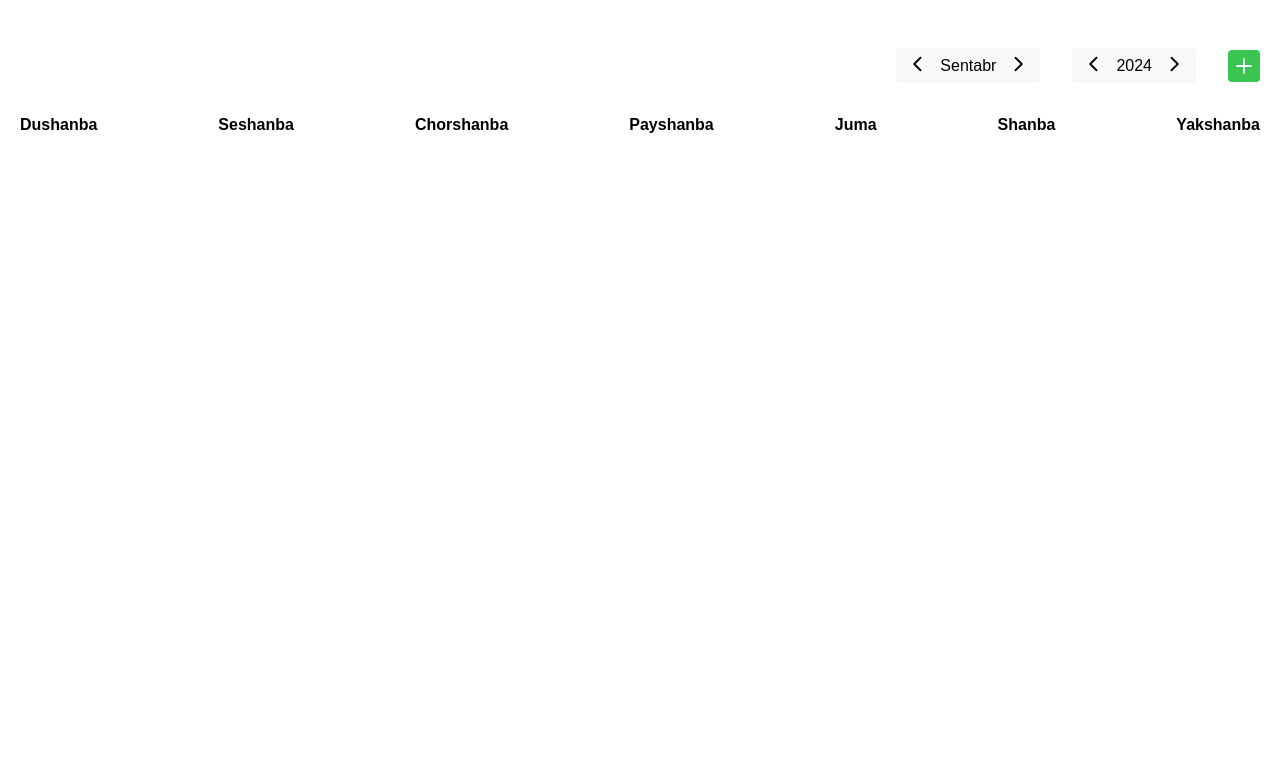
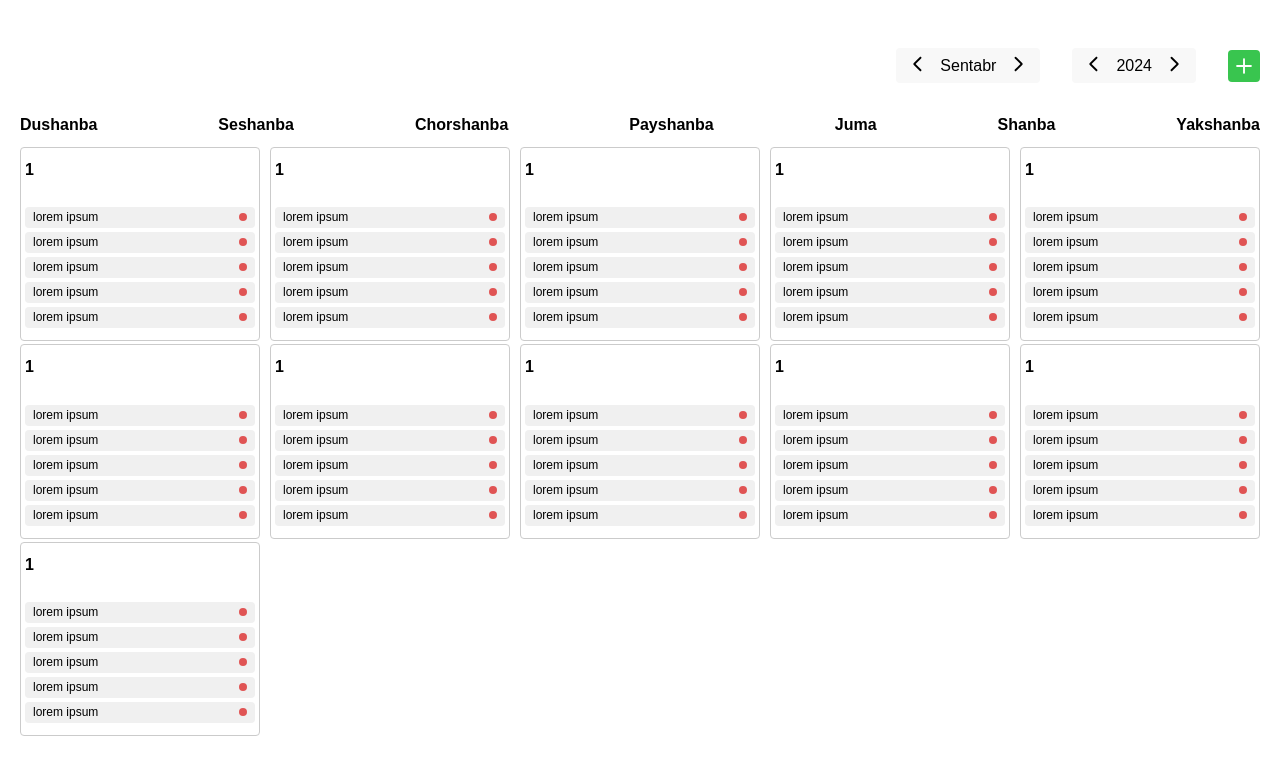
Before and after one commit to akramjonnuriddinov/osg-task, a Vue app: page / in a window 1280 px wide. Shown: the top 774 px of the page. Built offline with nearby package versions, Linux system fonts and the light colour scheme.

Commit message:
Add TaskComponent design

```diff
--- a/src/App.vue
+++ b/src/App.vue
@@ -1,9 +1,13 @@
 <script setup lang="ts">
 import TaskHeader from '@/components/TaskHeader.vue'
+import TaskComponent from '@/components/TaskComponent.vue'
 </script>
 
 <template>
   <div>
     <task-header />
+    <div>
+      <task-component />
+    </div>
   </div>
 </template>
--- /dev/null
+++ b/src/components/TaskComponent.vue
@@ -0,0 +1,75 @@
+<script setup lang="ts">
+// import { useCounterStore } from '@/store'
+
+// const store = useCounterStore()
+</script>
+
+<template>
+  <!-- <div>
+    {{ store.count }}
+  </div>
+  <button @click="store.increment">add</button> -->
+  <div class="container">
+    <div class="all-tasks">
+      <div v-for="i in 11" :key="i" class="task-wrapper">
+        <span class="task-wrapper__day">1</span>
+        <ul calss="tasks">
+          <li v-for="i in 5" :key="i" class="tasks__item">
+            <span>lorem ipsum</span>
+            <span class="circle"></span>
+          </li>
+        </ul>
+      </div>
+    </div>
+  </div>
+</template>
+
+<style scoped>
+.all-tasks {
+  display: flex;
+  align-items: center;
+  justify-content: space-between;
+  flex-wrap: wrap;
+  gap: 3px;
+}
+
+.task-wrapper {
+  border: 1px solid #cbcbcb;
+  border-radius: 4px;
+  padding: 12px 4px;
+  width: 240px;
+}
+
+.task-wrapper__day {
+  font-weight: 600;
+  font-size: 16px;
+  line-height: 19.5px;
+  display: block;
+  margin-bottom: 28px;
+}
+
+.tasks {
+  display: flex;
+  flex-direction: column;
+}
+
+.tasks__item {
+  display: flex;
+  align-items: center;
+  justify-content: space-between;
+  background-color: #f0f0f0;
+  border-radius: 4px;
+  padding: 4px 8px 5px;
+}
+
+.tasks__item:not(:last-child) {
+  margin-bottom: 4px;
+}
+
+.circle {
+  background-color: #e05454;
+  width: 8px;
+  height: 8px;
+  border-radius: 100%;
+}
+</style>
--- a/src/main.ts
+++ b/src/main.ts
@@ -1,5 +1,10 @@
 import { createApp } from 'vue'
 import './style.css'
 import App from './App.vue'
+import { createPinia } from 'pinia'
 
-createApp(App).mount('#app')
+const app = createApp(App)
+const pinia = createPinia()
+
+app.use(pinia)
+app.mount('#app')
--- /dev/null
+++ b/src/store/index.ts
@@ -0,0 +1,15 @@
+import { defineStore } from "pinia"
+
+export const useCounterStore = defineStore('counter', {
+  state: () => ({
+    count: 0, name: 'Eduardo'
+  }),
+  getters: {
+    doubleCount: (state) => state.count * 2,
+  },
+  actions: {
+    increment() {
+      this.count++
+    },
+  },
+})
```
